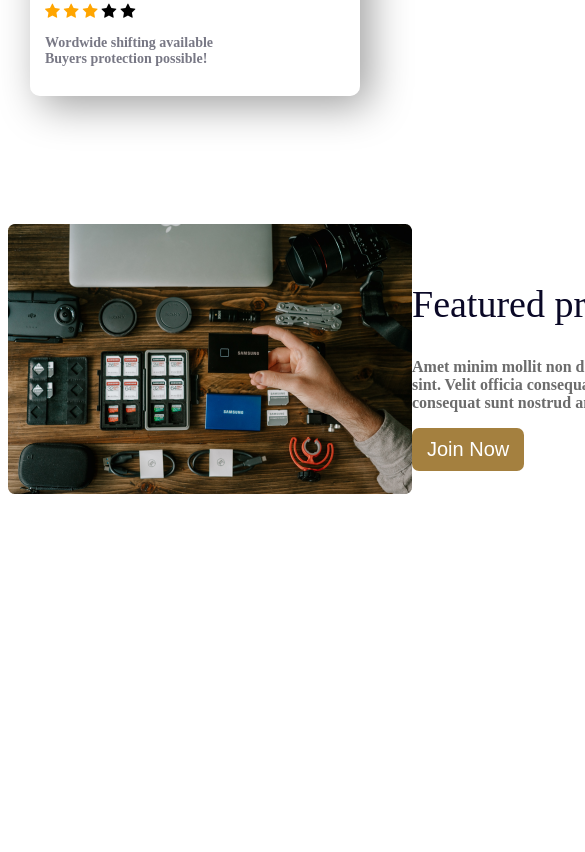
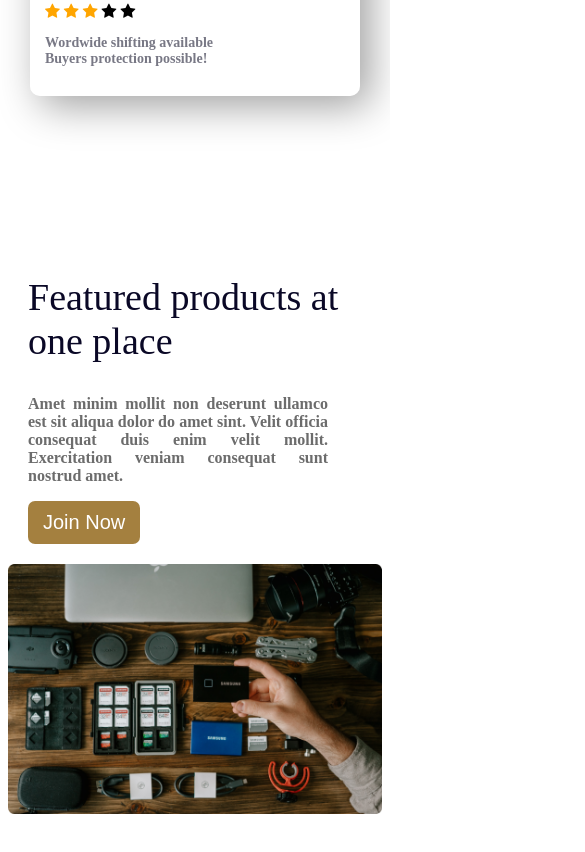
Before and after one commit to Shahab17/gadget-xone, a plain HTML site: page index.html in a window 390 px wide. Shown: the part 6088-6940 px from the top of the page, 585 px wide, since content can reach past the window. Before the commit the page ends 6682 px from the top, so only its background shows below. Drawn offline with Linux system fonts and the light colour scheme.

Commit message:
responsive finishes of the features product section

```diff
--- a/index.html
+++ b/index.html
@@ -28,7 +28,7 @@
         <!-- header section start -->
         <div class="header-container">
             <div class="header-content">
-                <h2>Start your Journey as <br>
+                <h2>Start your Journey as
                     Influencer</h2>
                     <p>Lorem ipsum dolor sit amet, consectetur adipiscing elit. <br> Sem vestibulum sed scelerisque eros. Lectus faucibus.</p>
                     <button class="btn">Pre-book Now</button>
--- a/styles/style.css
+++ b/styles/style.css
@@ -148,8 +148,8 @@ nav{
     font-family: Poppins;
     font-size: 16px;
     font-weight: 600;
+}
 
-}
 
 
 
@@ -159,7 +159,7 @@ nav{
     nav, .lists{
         flex-direction: column;
     }
-    .header-container{
+    .header-container, .features-container{
         flex-direction: column-reverse;
     }
     .header-img img{
@@ -185,6 +185,17 @@ nav{
     .item-container{
         grid-template-columns: 1fr;
     }
+    .feature-content{
+        padding: 20px;
+    }
+    .feature-content p{
+        width: 300px;
+        text-align: justify;
+    }
+    .feature-img img{
+        width: 100%;
+        margin: auto;
+    }
 }
 
 /* medium screen */
@@ -192,7 +203,17 @@ nav{
     .header-container{
         padding: 2rem;
     }
+    .header-content p{
+        text-align: justify;
+    }
     .item-container{
         grid-template-columns: repeat(2, 1fr);
     }
+    .feature-content p{
+        width: auto;
+        text-align: justify;
+    }
+    .feature-content{
+        width: 300px;
+    }
 }
```
